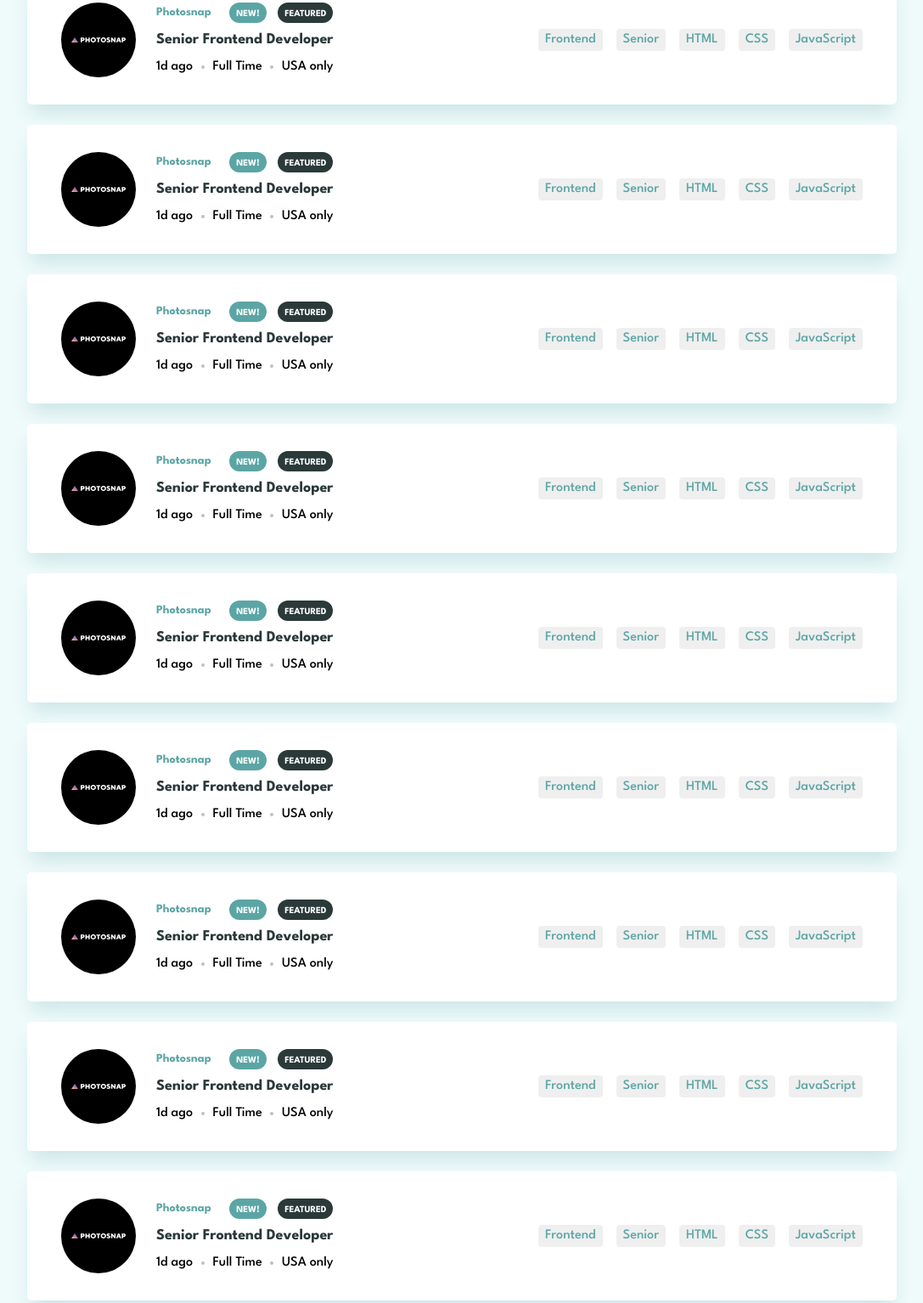
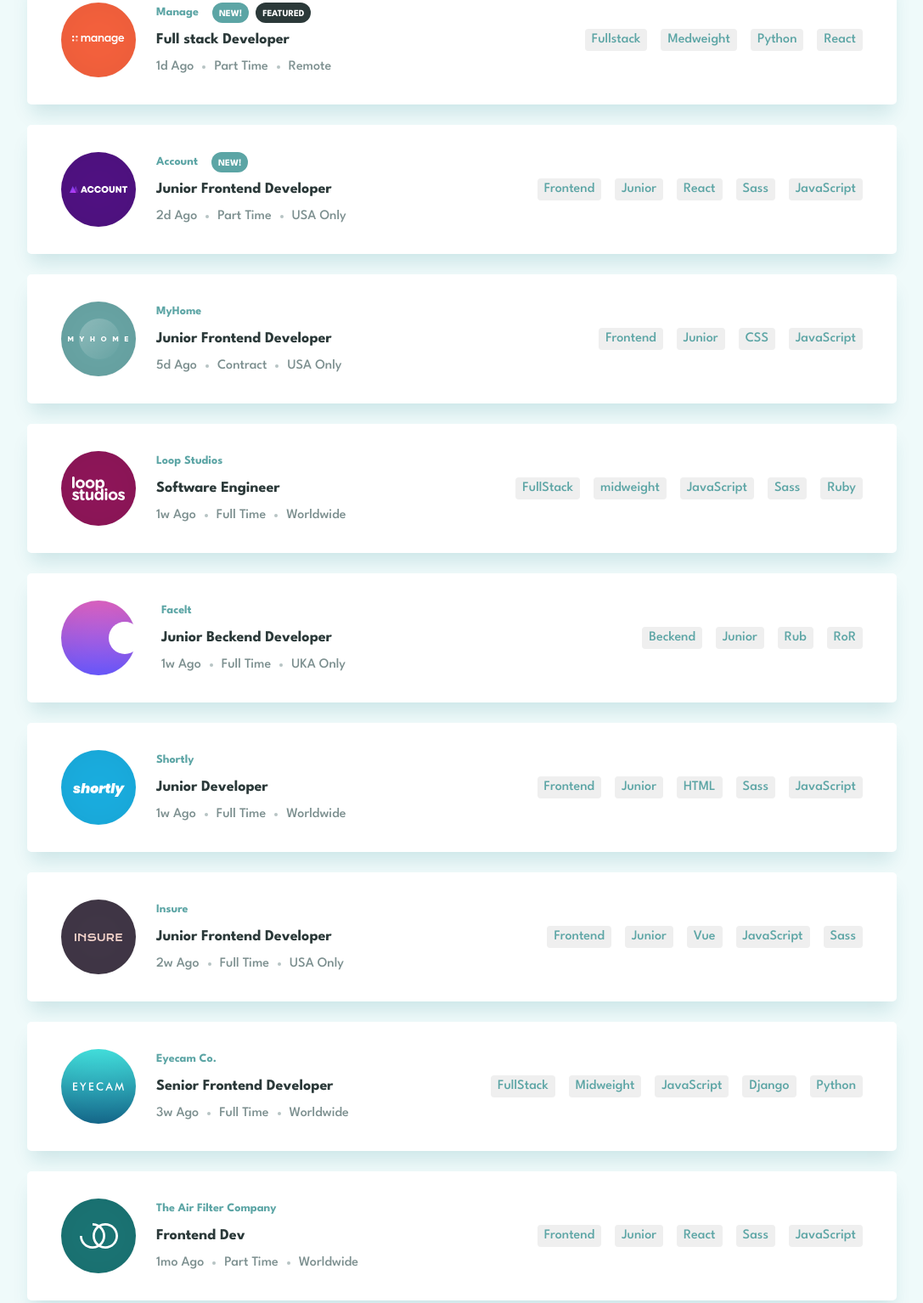
Before and after one commit to ulugbekdev1107/job-list, a plain HTML site: page index.html in a window 1280 px wide. Shown: the part 437-1971 px from the top of the page at 85% size, without its empty margins (96-1183 px from the left). Drawn offline with Linux system fonts and the light colour scheme.

Commit message:
tayyor desktop

```diff
--- a/css/styles.css
+++ b/css/styles.css
@@ -1,29 +1,28 @@
-
 /* league-spartan-500 - latin */
 @font-face {
   font-display: swap;
-  font-family: 'League Spartan';
+  font-family: "League Spartan";
   font-style: normal;
   font-weight: 500;
-  src: url('../fonts/league-spartan-v11-latin-500.woff2') format('woff2'); /* Chrome 36+, Opera 23+, Firefox 39+, Safari 12+, iOS 10+ */
+  src: url("../fonts/league-spartan-v11-latin-500.woff2") format("woff2"); /* Chrome 36+, Opera 23+, Firefox 39+, Safari 12+, iOS 10+ */
 }
 
 /* league-spartan-700 - latin */
 @font-face {
   font-display: swap;
-  font-family: 'League Spartan';
+  font-family: "League Spartan";
   font-style: normal;
   font-weight: 700;
-  src: url('../fonts/league-spartan-v11-latin-700.woff2') format('woff2'); /* Chrome 36+, Opera 23+, Firefox 39+, Safari 12+, iOS 10+ */
+  src: url("../fonts/league-spartan-v11-latin-700.woff2") format("woff2"); /* Chrome 36+, Opera 23+, Firefox 39+, Safari 12+, iOS 10+ */
 }
-:root{
-  --spartan:'League Spartan';
-  --bg-color-header:#5CA5A5;
-  --secondary:#F2F2F2;
-  --bg-color:#EFFAFA;
-  --bg-card: #FFFFFF;
-  --black:#2B3939;
-  --bg-card-shadow:0px 15px 20px -5px rgba(13, 113, 130, 0.15);
+:root {
+  --spartan: "League Spartan";
+  --bg-color-header: #5ca5a5;
+  --secondary: #f2f2f2;
+  --bg-color: #effafa;
+  --bg-card: #ffffff;
+  --black: #2b3939;
+  --bg-card-shadow: 0px 15px 20px -5px rgba(13, 113, 130, 0.15);
 }
 
 /* GLOBAL */
@@ -54,7 +53,6 @@ img {
   height: auto;
 }
 
-
 /* AUTOFILL-STYLES */
 input:-webkit-autofill,
 input:-webkit-autofill:hover,
@@ -70,16 +68,14 @@ select:-webkit-autofill:focus {
   -webkit-box-shadow: 0 0 0px 1000px #fff inset;
 }
 
-
 /* PLACEHOLDER-STYLES */
- ::-webkit-input-placeholder,
+::-webkit-input-placeholder,
 ::-moz-placeholder,
 :-ms-input-placeholder,
 :-moz-placeholder {
   color: rgba(52, 49, 61, 0.5);
   opacity: 1;
 }
-
 
 /* VISUALLY-HIDDEN */
 .visually-hidden {
@@ -93,7 +89,6 @@ select:-webkit-autofill:focus {
   overflow: hidden;
 }
 
-
 /* CONTAINER */
 .container {
   width: 100%;
@@ -105,12 +100,12 @@ select:-webkit-autofill:focus {
 }
 
 /* HEADER */
-.header{
-  position:sticky;
+.header {
+  position: sticky;
   width: 100%;
   height: 156px;
   background-color: var(--bg-color-header);
-  background: url('/img/header-bg.svg'), var(--bg-color-header);
+  background: url("/img/header-bg.svg"), var(--bg-color-header);
   background-position: center;
   background-repeat: no-repeat;
   background-size: cover;
@@ -140,34 +135,41 @@ select:-webkit-autofill:focus {
   display: flex;
   align-items: center;
   justify-content: space-between;
+  transition: transform 0.4s ease-in;
 }
-.card-left{
+.card:hover {
+  cursor: pointer;
+  transform: scale(1.2);
+}
+.card-left {
   display: flex;
   justify-content: flex-start;
   align-items: center;
   width: 350px;
 }
-.card-text-header{
+.card-text-header {
   height: 24px;
 }
-.card-img{
+.card-img {
   margin-right: 24px;
 }
-.card-left .card-text-header{
+.card-left .card-text-header {
   display: flex;
-  justify-content: space-between;
+  justify-content: flex-start;
+  align-items: center;
 
   align-items: center;
 }
-.card-heading-subtitle{
+.card-heading-subtitle {
   font-family: var(--spartan);
   font-weight: 700;
   font-size: 14px;
   line-height: 16px;
   color: var(--bg-color-header);
+  text-transform: capitalize;
   margin-right: 16px;
 }
-.danger{
+.danger {
   padding-top: 6px;
   padding-bottom: 4px;
   padding-left: 8px;
@@ -176,21 +178,21 @@ select:-webkit-autofill:focus {
   display: inline-block;
   font-family: var(--spartan);
   font-weight: 700;
-font-size: 11px;
-line-height: 14px;
+  font-size: 11px;
+  line-height: 14px;
   text-transform: uppercase;
   color: var(--bg-card);
 }
-.danger-green{
+.danger-green {
   margin-right: 8px;
   background-color: var(--bg-color-header);
 }
 
-.danger-black{
+.danger-black {
   background-color: var(--black);
 }
 
-.carding-name{
+.carding-name {
   height: 24px;
   font-family: var(--spartan);
   font-weight: 700;
@@ -198,24 +200,25 @@ line-height: 14px;
   line-height: 24px;
   color: var(--black);
   margin: 8px 0px;
-
 }
 
-.card-foot{
+.card-foot {
+  max-width: 680px;
   height: 24px;
   display: flex;
   justify-content: space-between;
+  gap: 10px;
   align-items: center;
 }
 
-.rounded{
+.rounded {
   width: 4px;
   height: 4px;
   border-radius: 50%;
-  background-color: #B7C4C4;
+  background-color: #b7c4c4;
 }
 
-.card-right{
+.card-right {
   display: flex;
   align-items: center;
   justify-content: space-between;
@@ -224,12 +227,29 @@ line-height: 14px;
   height: 32px;
 }
 
-.btn{
+.btn {
   padding: 4px 8px;
   color: var(--bg-color-header);
   border: none;
   border-radius: 4px;
+  transition: background-color 0.8 ease;
 }
-.btn:not(:last-child){
+.btn:hover {
+  background-color: var(--bg-color-header);
+  color: var(--secondary);
+}
+.btn:not(:last-child) {
   margin-right: 0px;
 }
+
+.light-text {
+  text-transform: capitalize;
+  color: #7c8f8f;
+}
+
+@media screen and (max-width: 325px) {
+  body {
+    background-color: #5ca5a5;
+  }
+
+}
--- a/index.html
+++ b/index.html
@@ -47,16 +47,147 @@
           </div>
           <div class="card">
             <div class="card-left">
-              <img class="card-img" src="img/image-1.svg" alt="">
+              <img class="card-img" src="img/image-2.svg" alt="">
               <div class="card-text">
                 <div class="card-text-header">
-                  <h4 class="card-heading-subtitle">Photosnap</h4>
+                  <h4 class="card-heading-subtitle">manage</h4>
                   <span class="danger danger-green">new!</span>
                   <span class="danger danger-black">Featured</span>
                 </div>
-                <h2 class="carding-name">Senior Frontend Developer</h2>
+                <h2 class="carding-name">Full stack Developer</h2>
                 <div class="card-foot">
                   <p class="light-text">1d ago</p><span class="rounded"></span>
+                  <p class="light-text">Part Time</p><span class="rounded"></span>
+                  <p class="light-text">remote</p>
+                </div>
+              </div>
+            </div>
+            <div class="card-right">
+              <button class="btn btn-light">Fullstack</button>
+              <button class="btn btn-light">Medweight</button>
+              <button class="btn btn-light">Python</button>
+              <button class="btn btn-light">React</button>
+            </div>
+          </div><div class="card">
+            <div class="card-left">
+              <img class="card-img" src="img/image-3.svg" alt="">
+              <div class="card-text">
+                <div class="card-text-header">
+                  <h4 class="card-heading-subtitle">Account</h4>
+                  <span class="danger danger-green">new!</span>
+                </div>
+                <h2 class="carding-name">Junior Frontend Developer</h2>
+                <div class="card-foot">
+                  <p class="light-text">2d ago</p><span class="rounded"></span>
+                  <p class="light-text">Part Time</p><span class="rounded"></span>
+                  <p class="light-text">USA only</p>
+                </div>
+              </div>
+            </div>
+            <div class="card-right">
+              <button class="btn btn-light">Frontend</button>
+              <button class="btn btn-light">Junior</button>
+              <button class="btn btn-light">React</button>
+              <button class="btn btn-light">Sass</button>
+              <button class="btn btn-light">JavaScript</button>
+            </div>
+          </div><div class="card">
+            <div class="card-left">
+              <img class="card-img" src="img/image-4.svg" alt="">
+              <div class="card-text">
+                <div class="card-text-header">
+                  <h4 class="card-heading-subtitle">MyHome</h4>
+                </div>
+                <h2 class="carding-name">Junior Frontend Developer</h2>
+                <div class="card-foot">
+                  <p class="light-text">5d ago</p><span class="rounded"></span>
+                  <p class="light-text">Contract</p><span class="rounded"></span>
+                  <p class="light-text">USA only</p>
+                </div>
+              </div>
+            </div>
+            <div class="card-right">
+              <button class="btn btn-light">Frontend</button>
+              <button class="btn btn-light">Junior</button>
+              <button class="btn btn-light">CSS</button>
+              <button class="btn btn-light">JavaScript</button>
+            </div>
+          </div><div class="card">
+            <div class="card-left">
+              <img class="card-img" src="img/image-5.svg" alt="">
+              <div class="card-text">
+                <div class="card-text-header">
+                  <h4 class="card-heading-subtitle">Loop Studios</h4>
+                </div>
+                <h2 class="carding-name">Software Engineer</h2>
+                <div class="card-foot">
+                  <p class="light-text">1w ago</p><span class="rounded"></span>
+                  <p class="light-text">Full Time</p><span class="rounded"></span>
+                  <p class="light-text">Worldwide</p>
+                </div>
+              </div>
+            </div>
+            <div class="card-right">
+              <button class="btn btn-light">FullStack</button>
+              <button class="btn btn-light">midweight</button>
+              <button class="btn btn-light">JavaScript</button>
+              <button class="btn btn-light">Sass</button>
+              <button class="btn btn-light">Ruby</button>
+            </div>
+          </div><div class="card">
+            <div class="card-left">
+              <img class="card-img" src="img/image-6.svg" alt="">
+              <div class="card-text">
+                <div class="card-text-header">
+                  <h4 class="card-heading-subtitle">Facelt</h4>
+                </div>
+                <h2 class="carding-name">Junior Beckend Developer</h2>
+                <div class="card-foot">
+                  <p class="light-text">1w ago</p><span class="rounded"></span>
+                  <p class="light-text">Full Time</p><span class="rounded"></span>
+                  <p class="light-text">UKA only</p>
+                </div>
+              </div>
+            </div>
+            <div class="card-right">
+              <button class="btn btn-light">Beckend</button>
+              <button class="btn btn-light">Junior</button>
+              <button class="btn btn-light">Rub</button>
+              <button class="btn btn-light">RoR</button>
+            </div>
+          </div><div class="card">
+            <div class="card-left">
+              <img class="card-img" src="img/image-7.svg" alt="">
+              <div class="card-text">
+                <div class="card-text-header">
+                  <h4 class="card-heading-subtitle">Shortly</h4>
+                </div>
+                <h2 class="carding-name">Junior Developer</h2>
+                <div class="card-foot">
+                  <p class="light-text">1w ago</p><span class="rounded"></span>
+                  <p class="light-text">Full Time</p><span class="rounded"></span>
+                  <p class="light-text">Worldwide</p>
+                </div>
+              </div>
+            </div>
+            <div class="card-right">
+              <button class="btn btn-light">Frontend</button>
+              <button class="btn btn-light">Junior</button>
+              <button class="btn btn-light">HTML</button>
+              <button class="btn btn-light">Sass</button>
+              <button class="btn btn-light">JavaScript</button>
+            </div>
+          </div>
+          <div class="card">
+            <div class="card-left">
+              <img class="card-img" src="img/image-8.svg" alt="">
+              <div class="card-text">
+                <div class="card-text-header">
+                  <h4 class="card-heading-subtitle">Insure</h4>
+                </div>
+                <h2 class="carding-name">Junior Frontend Developer</h2>
+                <div class="card-foot">
+                  <p class="light-text">2w ago</p><span class="rounded"></span>
                   <p class="light-text">Full Time</p><span class="rounded"></span>
                   <p class="light-text">USA only</p>
                 </div>
@@ -64,204 +195,55 @@
             </div>
             <div class="card-right">
               <button class="btn btn-light">Frontend</button>
-              <button class="btn btn-light">Senior</button>
-              <button class="btn btn-light">HTML</button>
-              <button class="btn btn-light">CSS</button>
+              <button class="btn btn-light">Junior</button>
+              <button class="btn btn-light">Vue</button>
               <button class="btn btn-light">JavaScript</button>
+              <button class="btn btn-light">Sass</button>
             </div>
-          </div><div class="card">
+          </div>
+          <div class="card">
             <div class="card-left">
-              <img class="card-img" src="img/image-1.svg" alt="">
+              <img class="card-img" src="img/image-9.svg" alt="">
               <div class="card-text">
                 <div class="card-text-header">
-                  <h4 class="card-heading-subtitle">Photosnap</h4>
-                  <span class="danger danger-green">new!</span>
-                  <span class="danger danger-black">Featured</span>
+                  <h4 class="card-heading-subtitle">Eyecam Co.</h4>
                 </div>
                 <h2 class="carding-name">Senior Frontend Developer</h2>
                 <div class="card-foot">
-                  <p class="light-text">1d ago</p><span class="rounded"></span>
+                  <p class="light-text">3w ago</p><span class="rounded"></span>
                   <p class="light-text">Full Time</p><span class="rounded"></span>
-                  <p class="light-text">USA only</p>
+                  <p class="light-text">Worldwide</p>
+                </div>
+              </div>
+            </div>
+            <div class="card-right">
+              <button class="btn btn-light">FullStack</button>
+              <button class="btn btn-light">Midweight</button>
+              <button class="btn btn-light">JavaScript</button>
+              <button class="btn btn-light">Django</button>
+              <button class="btn btn-light">Python</button>
+            </div>
+          </div>
+          <div class="card">
+            <div class="card-left">
+              <img class="card-img" src="img/image-10.svg" alt="">
+              <div class="card-text">
+                <div class="card-text-header">
+                  <h4 class="card-heading-subtitle">The Air Filter Company</h4>
+                </div>
+                <h2 class="carding-name">Frontend Dev</h2>
+                <div class="card-foot">
+                  <p class="light-text">1mo ago</p><span class="rounded"></span>
+                  <p class="light-text">Part Time</p><span class="rounded"></span>
+                  <p class="light-text">Worldwide</p>
                 </div>
               </div>
             </div>
             <div class="card-right">
               <button class="btn btn-light">Frontend</button>
-              <button class="btn btn-light">Senior</button>
-              <button class="btn btn-light">HTML</button>
-              <button class="btn btn-light">CSS</button>
-              <button class="btn btn-light">JavaScript</button>
-            </div>
-          </div><div class="card">
-            <div class="card-left">
-              <img class="card-img" src="img/image-1.svg" alt="">
-              <div class="card-text">
-                <div class="card-text-header">
-                  <h4 class="card-heading-subtitle">Photosnap</h4>
-                  <span class="danger danger-green">new!</span>
-                  <span class="danger danger-black">Featured</span>
-                </div>
-                <h2 class="carding-name">Senior Frontend Developer</h2>
-                <div class="card-foot">
-                  <p class="light-text">1d ago</p><span class="rounded"></span>
-                  <p class="light-text">Full Time</p><span class="rounded"></span>
-                  <p class="light-text">USA only</p>
-                </div>
-              </div>
-            </div>
-            <div class="card-right">
-              <button class="btn btn-light">Frontend</button>
-              <button class="btn btn-light">Senior</button>
-              <button class="btn btn-light">HTML</button>
-              <button class="btn btn-light">CSS</button>
-              <button class="btn btn-light">JavaScript</button>
-            </div>
-          </div><div class="card">
-            <div class="card-left">
-              <img class="card-img" src="img/image-1.svg" alt="">
-              <div class="card-text">
-                <div class="card-text-header">
-                  <h4 class="card-heading-subtitle">Photosnap</h4>
-                  <span class="danger danger-green">new!</span>
-                  <span class="danger danger-black">Featured</span>
-                </div>
-                <h2 class="carding-name">Senior Frontend Developer</h2>
-                <div class="card-foot">
-                  <p class="light-text">1d ago</p><span class="rounded"></span>
-                  <p class="light-text">Full Time</p><span class="rounded"></span>
-                  <p class="light-text">USA only</p>
-                </div>
-              </div>
-            </div>
-            <div class="card-right">
-              <button class="btn btn-light">Frontend</button>
-              <button class="btn btn-light">Senior</button>
-              <button class="btn btn-light">HTML</button>
-              <button class="btn btn-light">CSS</button>
-              <button class="btn btn-light">JavaScript</button>
-            </div>
-          </div><div class="card">
-            <div class="card-left">
-              <img class="card-img" src="img/image-1.svg" alt="">
-              <div class="card-text">
-                <div class="card-text-header">
-                  <h4 class="card-heading-subtitle">Photosnap</h4>
-                  <span class="danger danger-green">new!</span>
-                  <span class="danger danger-black">Featured</span>
-                </div>
-                <h2 class="carding-name">Senior Frontend Developer</h2>
-                <div class="card-foot">
-                  <p class="light-text">1d ago</p><span class="rounded"></span>
-                  <p class="light-text">Full Time</p><span class="rounded"></span>
-                  <p class="light-text">USA only</p>
-                </div>
-              </div>
-            </div>
-            <div class="card-right">
-              <button class="btn btn-light">Frontend</button>
-              <button class="btn btn-light">Senior</button>
-              <button class="btn btn-light">HTML</button>
-              <button class="btn btn-light">CSS</button>
-              <button class="btn btn-light">JavaScript</button>
-            </div>
-          </div><div class="card">
-            <div class="card-left">
-              <img class="card-img" src="img/image-1.svg" alt="">
-              <div class="card-text">
-                <div class="card-text-header">
-                  <h4 class="card-heading-subtitle">Photosnap</h4>
-                  <span class="danger danger-green">new!</span>
-                  <span class="danger danger-black">Featured</span>
-                </div>
-                <h2 class="carding-name">Senior Frontend Developer</h2>
-                <div class="card-foot">
-                  <p class="light-text">1d ago</p><span class="rounded"></span>
-                  <p class="light-text">Full Time</p><span class="rounded"></span>
-                  <p class="light-text">USA only</p>
-                </div>
-              </div>
-            </div>
-            <div class="card-right">
-              <button class="btn btn-light">Frontend</button>
-              <button class="btn btn-light">Senior</button>
-              <button class="btn btn-light">HTML</button>
-              <button class="btn btn-light">CSS</button>
-              <button class="btn btn-light">JavaScript</button>
-            </div>
-          </div>
-          <div class="card">
-            <div class="card-left">
-              <img class="card-img" src="img/image-1.svg" alt="">
-              <div class="card-text">
-                <div class="card-text-header">
-                  <h4 class="card-heading-subtitle">Photosnap</h4>
-                  <span class="danger danger-green">new!</span>
-                  <span class="danger danger-black">Featured</span>
-                </div>
-                <h2 class="carding-name">Senior Frontend Developer</h2>
-                <div class="card-foot">
-                  <p class="light-text">1d ago</p><span class="rounded"></span>
-                  <p class="light-text">Full Time</p><span class="rounded"></span>
-                  <p class="light-text">USA only</p>
-                </div>
-              </div>
-            </div>
-            <div class="card-right">
-              <button class="btn btn-light">Frontend</button>
-              <button class="btn btn-light">Senior</button>
-              <button class="btn btn-light">HTML</button>
-              <button class="btn btn-light">CSS</button>
-              <button class="btn btn-light">JavaScript</button>
-            </div>
-          </div>
-          <div class="card">
-            <div class="card-left">
-              <img class="card-img" src="img/image-1.svg" alt="">
-              <div class="card-text">
-                <div class="card-text-header">
-                  <h4 class="card-heading-subtitle">Photosnap</h4>
-                  <span class="danger danger-green">new!</span>
-                  <span class="danger danger-black">Featured</span>
-                </div>
-                <h2 class="carding-name">Senior Frontend Developer</h2>
-                <div class="card-foot">
-                  <p class="light-text">1d ago</p><span class="rounded"></span>
-                  <p class="light-text">Full Time</p><span class="rounded"></span>
-                  <p class="light-text">USA only</p>
-                </div>
-              </div>
-            </div>
-            <div class="card-right">
-              <button class="btn btn-light">Frontend</button>
-              <button class="btn btn-light">Senior</button>
-              <button class="btn btn-light">HTML</button>
-              <button class="btn btn-light">CSS</button>
-              <button class="btn btn-light">JavaScript</button>
-            </div>
-          </div>
-          <div class="card">
-            <div class="card-left">
-              <img class="card-img" src="img/image-1.svg" alt="">
-              <div class="card-text">
-                <div class="card-text-header">
-                  <h4 class="card-heading-subtitle">Photosnap</h4>
-                  <span class="danger danger-green">new!</span>
-                  <span class="danger danger-black">Featured</span>
-                </div>
-                <h2 class="carding-name">Senior Frontend Developer</h2>
-                <div class="card-foot">
-                  <p class="light-text">1d ago</p><span class="rounded"></span>
-                  <p class="light-text">Full Time</p><span class="rounded"></span>
-                  <p class="light-text">USA only</p>
-                </div>
-              </div>
-            </div>
-            <div class="card-right">
-              <button class="btn btn-light">Frontend</button>
-              <button class="btn btn-light">Senior</button>
-              <button class="btn btn-light">HTML</button>
-              <button class="btn btn-light">CSS</button>
+              <button class="btn btn-light">Junior</button>
+              <button class="btn btn-light">React</button>
+              <button class="btn btn-light">Sass</button>
               <button class="btn btn-light">JavaScript</button>
             </div>
           </div>
```
